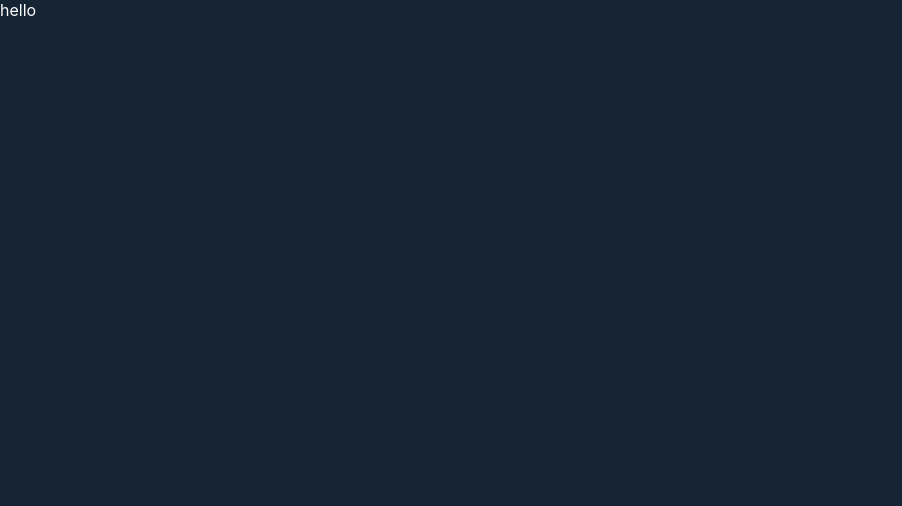
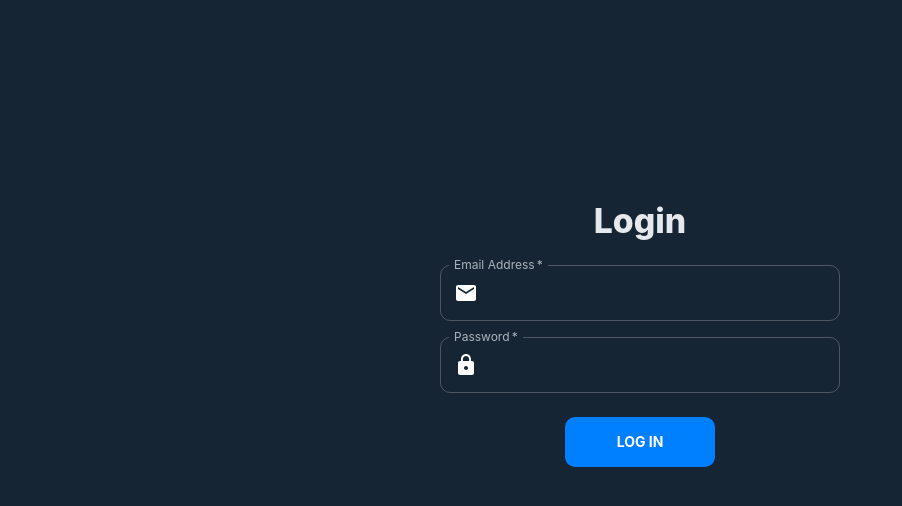
Before and after one commit to mp5maker/react-meldcx, a React (Create React App) app: page /login in a window 1280 px wide. Shown: the top 506 px of the page, without its empty margins (0-902 px from the left). Built offline with nearby package versions, Linux system fonts and the light colour scheme.

Commit message:
feat: add preliminary styling for the login form

```diff
--- /dev/null
+++ b/src/components/button/index.tsx
@@ -0,0 +1,16 @@
+import MaterialButton from '@mui/material/Button'
+import * as React from 'react'
+
+type IButtonPropsInterface = Partial<
+  React.ComponentProps<typeof MaterialButton>
+> & {}
+
+const Button: React.FC<IButtonPropsInterface> = ({ ...otherProps }: any) => {
+  const props = {
+    ...otherProps
+  }
+
+  return <MaterialButton {...props} />
+}
+
+export default Button
--- /dev/null
+++ b/src/components/textField/index.tsx
@@ -0,0 +1,16 @@
+import * as React from 'react'
+import MaterialTextField from '@mui/material/TextField'
+
+type TTextFieldProps = Partial<
+  React.ComponentProps<typeof MaterialTextField>
+> & {}
+
+const TextField: React.FC<TTextFieldProps> = ({ ...otherProps }) => {
+  const props = {
+    ...otherProps
+  }
+
+  return <MaterialTextField {...props} />
+}
+
+export default TextField
--- /dev/null
+++ b/src/forms/login/index.tsx
@@ -0,0 +1,104 @@
+import EmailIcon from '@mui/icons-material/Email'
+import LockIcon from '@mui/icons-material/Lock'
+import { useTheme } from '@mui/material'
+import { makeStyles } from '@mui/styles'
+import Box from '@mui/material/Box'
+import Typography from '@mui/material/Typography'
+import { Form, Formik, FormikValues } from 'formik'
+import * as React from 'react'
+import { useTranslation } from 'react-i18next'
+import Button from '../../components/button'
+import TextField from '../../components/textField'
+import useCommonStyles from '../../hooks/useCommonStyles'
+
+interface ILoginFormProps {
+  title?: string
+}
+
+const initialValues: any = {
+  email: '',
+  password: ''
+}
+
+const useStyles = makeStyles((theme: any) => ({
+  submitButton: {
+    height: 50,
+    padding: `${theme.spacing(3)}px ${theme.spacing(2)}px`,
+    width: 150
+  }
+}))
+
+const LoginForm: React.FC<ILoginFormProps> = ({ title }) => {
+  const { t } = useTranslation()
+  const commonClasses = useCommonStyles()
+  const classes = useStyles()
+  const theme = useTheme()
+  const handleSubmit = ({
+    value,
+    setSubmitting
+  }: {
+    value: FormikValues
+    setSubmitting: boolean
+  }) => {
+    console.log(value)
+    console.log(setSubmitting)
+  }
+
+  return (
+    <Formik initialValues={initialValues} onSubmit={handleSubmit}>
+      {({ isSubmitting, values, errors }: any) => {
+        console.log('isSubmitting', isSubmitting)
+        return (
+          <Box>
+            {title ? (
+              <Box className={commonClasses.center} mb={theme.spacing(3)}>
+                <Typography variant="h2">{title}</Typography>
+              </Box>
+            ) : (
+              <></>
+            )}
+            <Form>
+              <Box mb={theme.spacing(2)}>
+                <TextField
+                  required
+                  fullWidth
+                  error={errors.email}
+                  id="login-page-username"
+                  label={t('EMAIL_ADDRESS')}
+                  value={values.email}
+                  InputProps={{
+                    startAdornment: <EmailIcon />
+                  }}
+                />
+              </Box>
+              <Box mb={theme.spacing(3)}>
+                <TextField
+                  required
+                  fullWidth
+                  type="password"
+                  id="login-page-password"
+                  label={t('PASSWORD')}
+                  value={values.password}
+                  InputProps={{
+                    startAdornment: <LockIcon />
+                  }}
+                />
+              </Box>
+              <Box className={commonClasses.center}>
+                <Button variant="contained" className={classes.submitButton}>
+                  {String(t('LOG_IN')).toUpperCase()}
+                </Button>
+              </Box>
+            </Form>
+          </Box>
+        )
+      }}
+    </Formik>
+  )
+}
+
+LoginForm.defaultProps = {
+  title: ''
+}
+
+export default LoginForm
--- /dev/null
+++ b/src/hooks/useCommonStyles.tsx
@@ -0,0 +1,11 @@
+import { makeStyles } from '@mui/styles'
+
+const useCommonStyles = makeStyles((_theme) => ({
+  center: {
+    display: 'flex',
+    justifyContent: 'center',
+    alignItems: 'center'
+  }
+}))
+
+export default useCommonStyles
--- a/src/locales/en.json
+++ b/src/locales/en.json
@@ -1,4 +1,7 @@
 {
   "LOGIN": "Login",
-  "SUBMIT": "Submit"
+  "LOG_IN": "Log in",
+  "SUBMIT": "Submit",
+  "EMAIL_ADDRESS": "Email Address",
+  "PASSWORD": "Password"
 }
--- a/src/pages/login/index.tsx
+++ b/src/pages/login/index.tsx
@@ -1,10 +1,35 @@
+import Box from '@mui/material/Box'
+import { makeStyles } from '@mui/styles'
 import * as React from 'react'
+import { useTranslation } from 'react-i18next'
+import LoginForm from '../../forms/login'
+import useCommonStyles from '../../hooks/useCommonStyles'
 
 interface ILoginProps {}
 
+const useStyles: any = makeStyles((theme: any) => ({
+  container: {
+    height: '100%'
+  },
+  content: {
+    width: 400,
+    height: 400,
+    padding: theme.spacing(2)
+  }
+}))
+
 const Login: React.FC<ILoginProps> = () => {
-  const hello = 'hello'
-  return <div>{hello}</div>
+  const classes = useStyles()
+  const commonClasses = useCommonStyles()
+  const { t } = useTranslation()
+
+  return (
+    <Box className={`${classes.container} ${commonClasses.center}`}>
+      <Box className={classes.content}>
+        <LoginForm title={t('LOGIN')} />
+      </Box>
+    </Box>
+  )
 }
 
 export default Login
--- a/src/redux/theme/context.tsx
+++ b/src/redux/theme/context.tsx
@@ -10,6 +10,7 @@ import reducer, { initialState } from './reducer'
 interface IThemeContextProps {
   state: any
   dispatch: (params: any) => any | void
+  theme: any
 }
 
 export const ThemeContext = React.createContext<Partial<IThemeContextProps>>({})
@@ -22,7 +23,7 @@ const ThemeProvider: React.FC<IThemeContextProviderProps> = ({ children }) => {
   const appliedTheme = createTheme(themes[theme])
 
   return (
-    <ThemeContext.Provider value={{ state, dispatch }}>
+    <ThemeContext.Provider value={{ state, dispatch, theme: appliedTheme }}>
       <MaterialThemeProvider theme={appliedTheme}>
         <>{children}</>
       </MaterialThemeProvider>
```
Also changed, not shown: src/hooks/useTheme.tsx (added, +9 -0 lines), .eslintrc.js, 1 other file (tests, documents, lock files or other folders).
